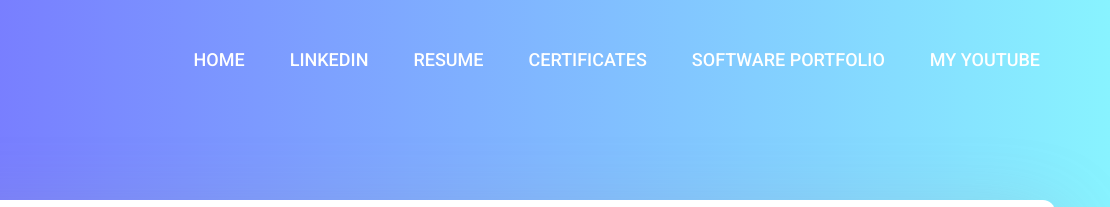
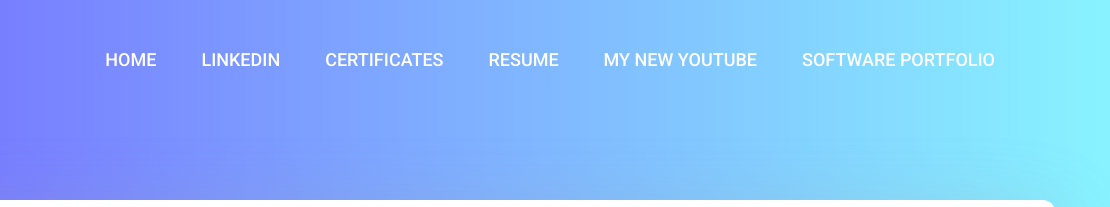
Before and after one commit to chrismellorex1/MelloWebpage, a plain HTML site: page index.html in a window 1280 px wide. Shown: the top 207 px of the page, 170-1280 px from the left. Drawn offline with Linux system fonts and the light colour scheme.

Commit message:
add new youtube video link

```diff
--- a/index.html
+++ b/index.html
@@ -39,8 +39,9 @@
 							<ul class="nav navbar-nav menu_nav ml-auto">
 								<li class="nav-item active"><a class="nav-link" href="index.html"> <font size="+1">Home </font></a></li>
 								<li class="nav-item active"><a class="nav-link" href="https://www.linkedin.com/in/christopher-mello-3382391a7/"> <font size="+1">Linkedin </font></a></li>
+								<li class="nav-item"><a class="nav-link" href="https://www.linkedin.com/in/christopher-mello-3382391a7/details/certifications/"><font size="+1">Certificates</font></a></li>
 								<li class="nav-item"><a class="nav-link" href="docs/Resume.pdf"><font size="+1">Resume </font></a></li>
-								<li class="nav-item"><a class="nav-link" href="https://www.linkedin.com/in/christopher-mello-3382391a7/details/certifications/"><font size="+1">Certificates</font></a></li>
+								<li class="nav-item"><a class="nav-link" href="https://www.youtube.com/@chrismello7906/videos"><font size="+1">My New YouTube </font></a></li>
 								<li class="nav-item submenu dropdown">
 									<a href="#" class="nav-link dropdown-toggle" data-toggle="dropdown" role="button" aria-haspopup="true" aria-expanded="false"><font size="+1">Software Portfolio</font></a>
 									<ul class="dropdown-menu">
@@ -50,7 +51,6 @@
 									</ul>
 								</li>
 								<li class="nav-item submenu dropdown">
-									<a href="https://www.youtube.com/@chrismello7906" class="nav-link dropdown-toggle" data-toggle="dropdown" role="button" aria-haspopup="true" aria-expanded="false"><font size="+1">My Youtube</font></a>
 								<!-- 	<ul class="dropdown-menu">
 										<li class="nav-item"><a class="nav-link" href="blog.html">Blog</a></li>
 										<li class="nav-item"><a class="nav-link" href="single-blog.html">Blog Details</a></li>  -->
```
